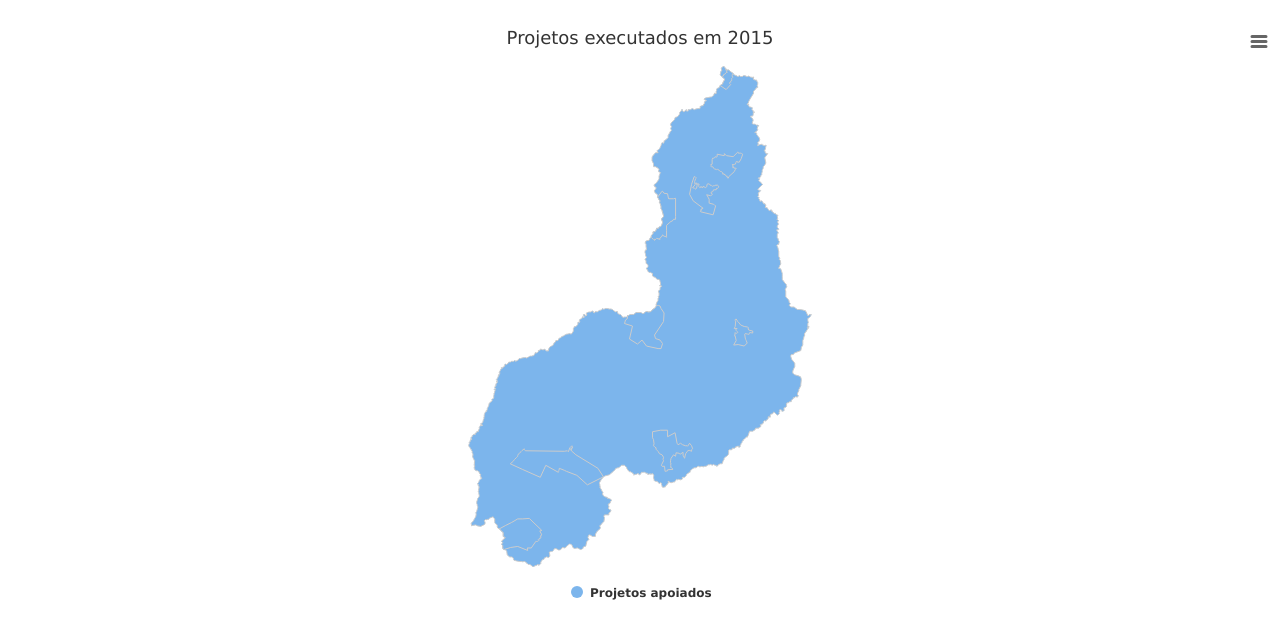
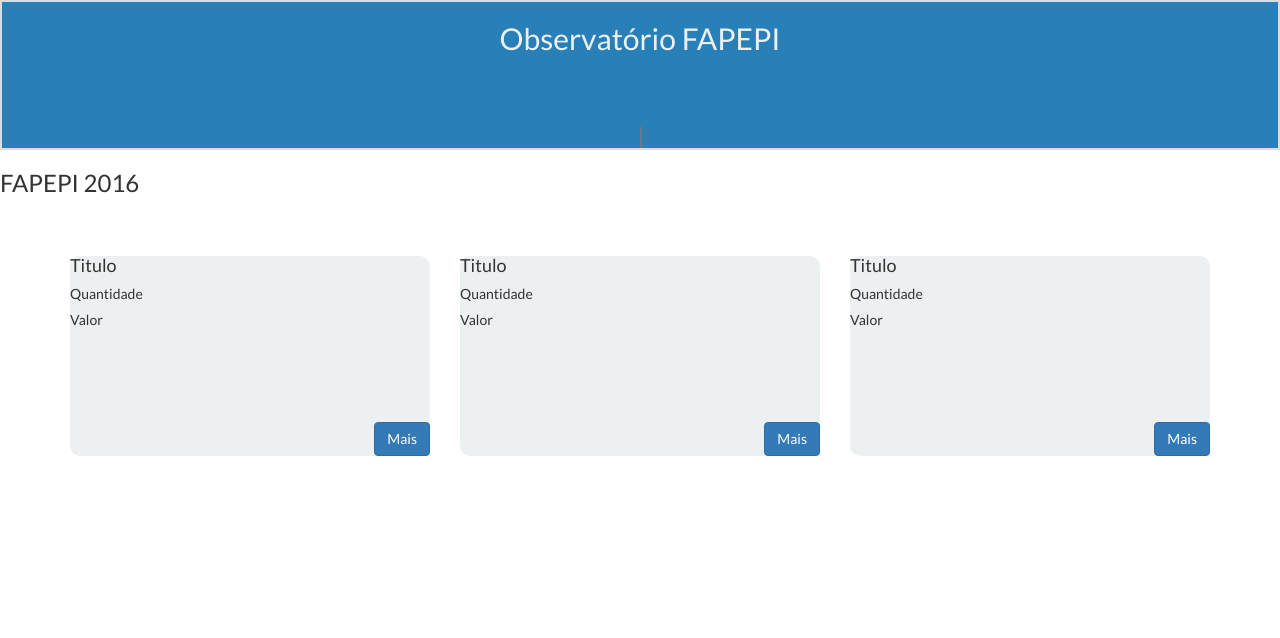
Before and after one commit to camilaavilarinho/fapepi-monitoring, a website: page app/index.html in a window 1280 px wide. Drawn offline with nearby package versions, Linux system fonts and the light colour scheme.

Commit message:
add sass

```diff
--- a/app/index.html
+++ b/app/index.html
@@ -1,19 +1,68 @@
-<!doctype html>
+<!DOCTYPE html>
 <html lang="en" ng-app>
 <head>
-  <meta charset="utf-8">
-  <title>Projetos Executados - 2015</title>
+  <meta charset="UTF-8">
+  <title>Observatório FAPEPI</title>
   <link rel="stylesheet" href="bower_components/bootstrap/dist/css/bootstrap.css">
-  <link rel="stylesheet" href="css/app.css">
+  <link rel="stylesheet" href="scss/app.min.css">
   <script src="bower_components/angular/angular.js"></script>
   <script src="bower_components/jquery/dist/jquery.min.js"></script>
-  <!--<script src="https://ajax.googleapis.com/ajax/libs/jquery/1.12.2/jquery.min.js"></script>-->
   <script src="http://code.highcharts.com/maps/highmaps.js"></script>
   <script src="https://code.highcharts.com/maps/modules/exporting.js"></script>
-  <script src="js/mapa2.js"></script>
+  <script src="js/mapa.js"></script>
 
 </head>
 <body>
-  <div id="container" style="width:100%; height:600px;"></div>
+  <header class="cover">
+    <h2>Observatório FAPEPI</h2>
+    <select class="year" name="">
+      <option value="year">2016</option>
+      <option value="year">2015</option>
+    </select>
+  </header>
+  <section class="title">
+    <h3>FAPEPI 2016</h3><!-- Muda de acordo com o ano selecionado no header-->
+  </section>
+  <section class="container">
+    <div class="row">
+      <div class="col-md-4">
+        <div class="pre-page">
+          <h4>Titulo</h4>
+          <div class="number">
+            <h5>Quantidade</h5>
+          </div>
+          <div class="value">
+            <h5>Valor</h5>
+          </div>
+          <a class="btn btn-primary" href="#">Mais</a>
+        </div>
+      </div>
+      <div class="col-md-4">
+        <div class="pre-page">
+          <h4>Titulo</h4>
+          <div class="number">
+            <h5>Quantidade</h5>
+          </div>
+          <div class="value">
+            <h5>Valor</h5>
+          </div>
+          <a class="btn btn-primary" href="#">Mais</a>
+        </div>
+        <!--<div id="container" style="width:100%; height:600px;"></div>-->
+      </div>
+      <div class="col-md-4">
+        <div class="pre-page">
+          <h4>Titulo</h4>
+          <div class="number">
+            <h5>Quantidade</h5>
+          </div>
+          <div class="value">
+            <h5>Valor</h5>
+          </div>
+          <a class="btn btn-primary" href="#">Mais</a>
+        </div>
+      </div>
+    </div>
+  </section>
 </body>
 </html>
--- /dev/null
+++ b/app/scss/app.scss
@@ -0,0 +1,42 @@
+/*@import url(https://fonts.googleapis.com/css?family=Roboto+Condensed);*/
+@import 'https://fonts.googleapis.com/css?family=Roboto';
+@import 'https://fonts.googleapis.com/css?family=Lato';
+
+
+body{
+  background-color: #fff;
+  font-family: 'Lato', sans-serif;
+}
+.cover {
+  width: 100%;
+  height: 150px;
+  position: relative; /* Para alinhar o year no centro*/
+  border: 2px solid #ddd;/*Para delimitar enquanto não tem o banner*/
+  background-color: #2980b9;
+
+  h2{
+    text-align: center;
+    color: #ecf0f1;
+  }
+
+  .year {
+    position: absolute;
+    bottom: 0px;
+    right: 50%;
+    left: 50%;
+  }
+}
+
+.pre-page {
+  position: relative;
+  background-color: #ecf0f1;
+  border-radius: 10px;
+  height: 200px;
+  margin-top: 50px;
+
+  a{
+    position: absolute;
+    bottom: 0;
+    right: 0;
+  }
+}
```
Also changed, not shown: app/css/app.css, app/js/mapa.js (renamed from app/js/mapa2.js), app/scss/app.min.css (added), package.json (line endings or trailing spaces).
